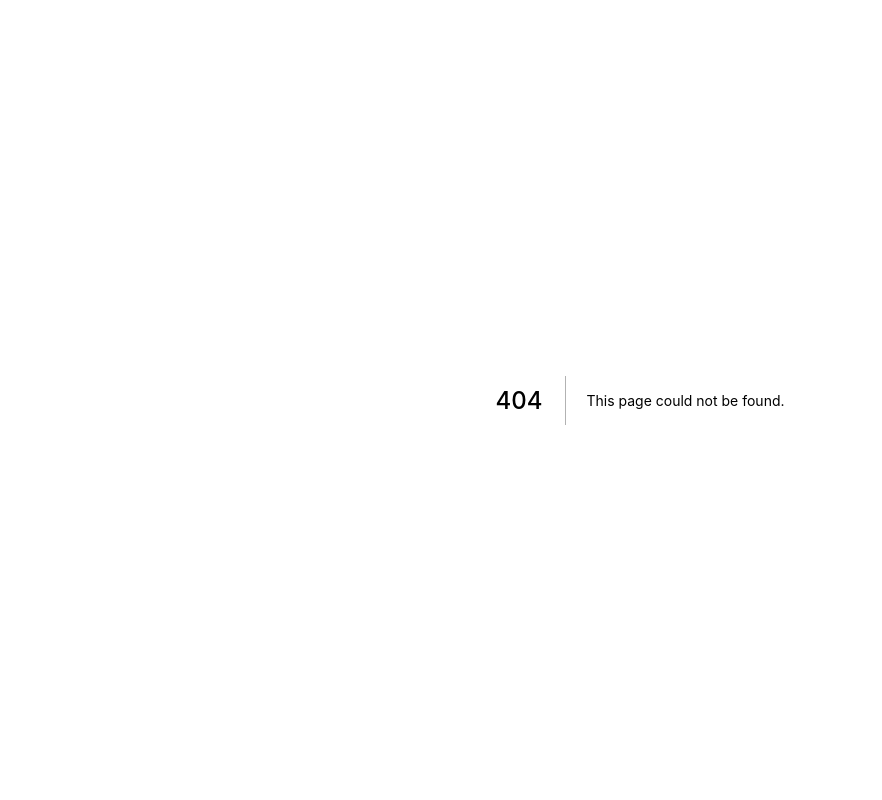
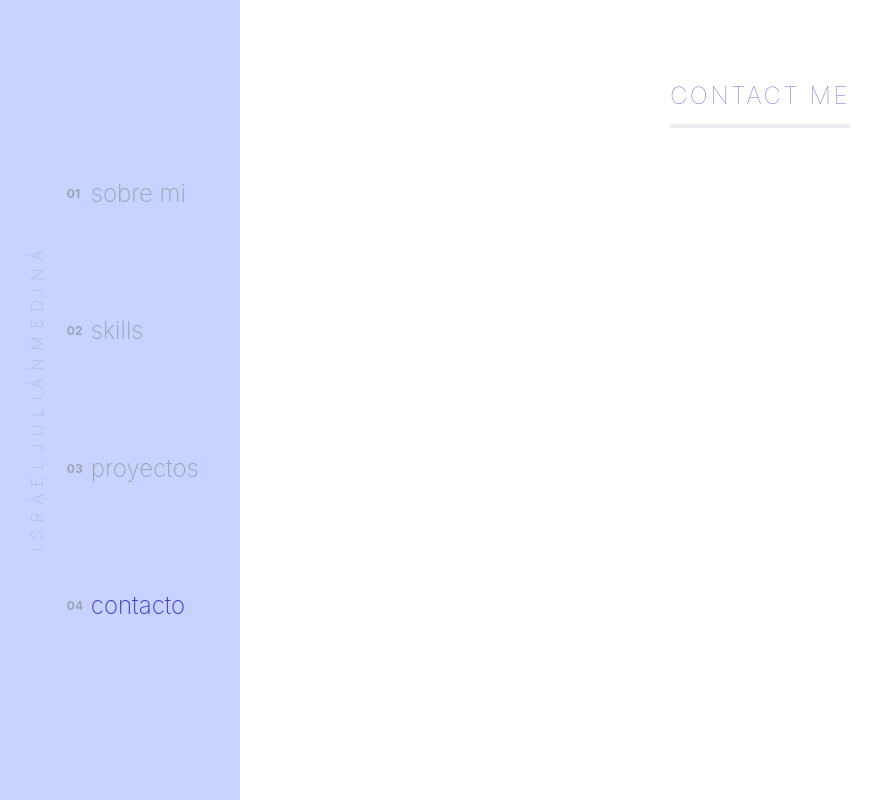
Before and after one commit to JulianMedd/israeljulianmedina, a Next.js app: page /contact in a window 1280 px wide. Before the commit this address had no page. Shown: the whole page, without its empty margins (0-882 px from the left). Built offline with nearby package versions, Linux system fonts and the light colour scheme.

Commit message:
adding new component contact, adding the formik librery, fixing somes package

```diff
--- /dev/null
+++ b/components/contactMe/ContactMe.js
@@ -0,0 +1,15 @@
+import React from 'react';
+import LayoutSection from '../layout/LayoutSection';
+
+const ContactMe = () => {
+    return (
+        <LayoutSection title='CONTACT ME'>
+            <div>
+
+            </div>
+
+        </LayoutSection>
+    )
+}
+
+export default ContactMe;
--- /dev/null
+++ b/components/contactMe/FormContact.js
@@ -0,0 +1,11 @@
+import React from 'react';
+
+const FormContact = () => {
+    return (
+        <div>
+
+        </div>
+    )
+}
+
+export default FormContact;
--- a/package.json
+++ b/package.json
@@ -8,7 +8,8 @@
     "lint": "next lint"
   },
   "dependencies": {
-    "next": "12.0.3",
+    "formik": "^2.2.9",
+    "next": "^12.0.8",
     "react": "17.0.2",
     "react-dom": "17.0.2"
   },
--- /dev/null
+++ b/pages/contact.js
@@ -0,0 +1,14 @@
+import React from 'react';
+import ContactMe from '../components/contactMe/ContactMe';
+import NavBar from '../components/menu';
+
+const Contact = () => {
+    return (
+        <main>
+            <NavBar/>
+            <ContactMe/>
+        </main>
+    )
+}
+
+export default Contact;
```
Also changed, not shown: 1 other file (tests, documents, lock files or other folders).
